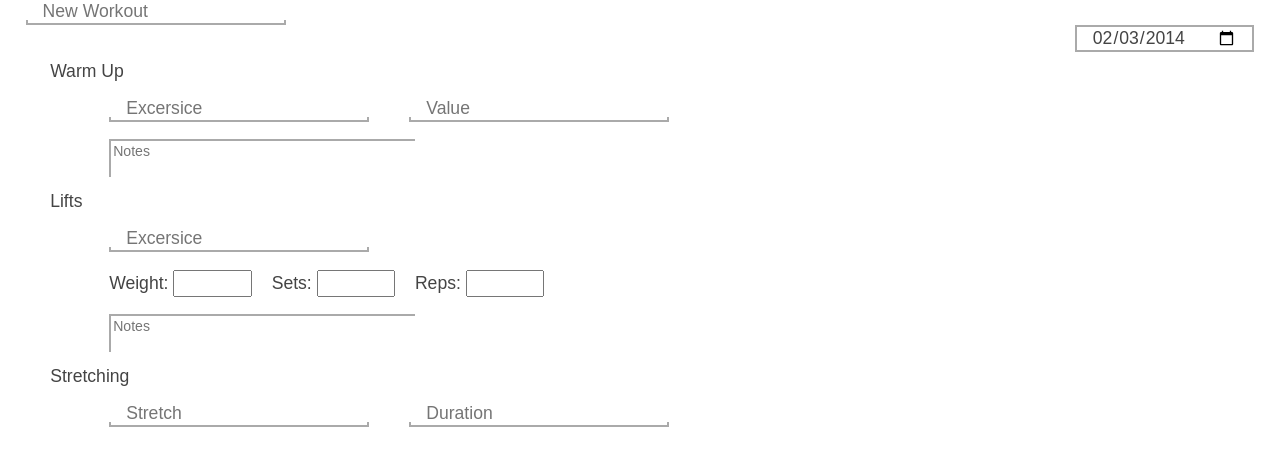
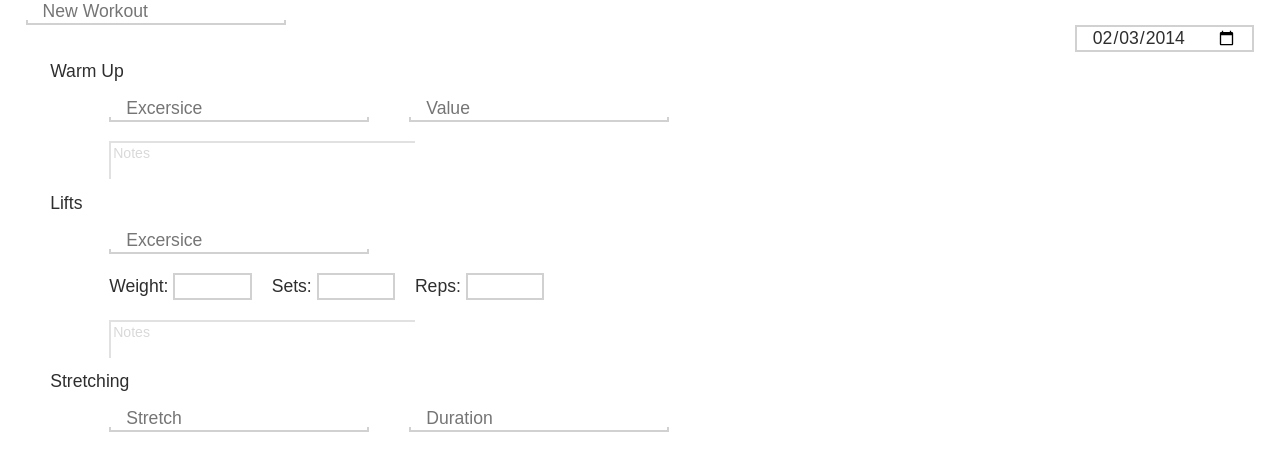
Before and after one commit to loppys9/liftlog, a Django app: page /workout in a window 1280 px wide. Shown: the top 471 px of the page. Run offline with Django 3.2, Linux system fonts and the light colour scheme; some libraries are stand-ins or nearby versions.

Commit message:
textarea resizing

```diff
--- a/weightlog/static/weightlog/base.css
+++ b/weightlog/static/weightlog/base.css
@@ -48,16 +48,36 @@ table {
 }
 
 body {
-	color: #444;
+	#color: #444;
+	color: #2e2e2e;
 	font: 1.1em arial,sans-serif;
 }
 
+body::selection {
+    background-color: #82e894;
+}
+
 input {
-    color: #444;
+    #color: #444;
+	color: #2e2e2e;
     font: 1em arial,sans-serif;
 }
 
 textarea {
-    color: #444;
+    #color: #444;
+	color: #2e2e2e;
     font: 0.8em arial,sans-serif;
 }
+
+textarea::-webkit-input-placeholder {
+    color: #d9d9d9;
+}
+textarea::-moz-placeholder {
+    color: #d9d9d9;
+}
+textarea:-moz-placeholder {
+    color: #d9d9d9;
+}
+textarea:-ms-input-placeholder {
+    color: #d9d9d9;
+}
--- a/weightlog/static/weightlog/nw.css
+++ b/weightlog/static/weightlog/nw.css
@@ -10,26 +10,55 @@
 textarea {
     resize: none;
     border: none;
-    border-top: 2px solid #aaa;
-    border-left: 2px solid #aaa;
+    #border-top: 2px solid #aeaeae;
+    #border-left: 2px solid #aeaeae;
+    border-top: 2px solid #e1e1e1;
+    border-left: 2px solid #e1e1e1;
     width: 300px;
+}
+
+textarea:focus {
+    outline: none;
+    border: 2px solid #d1d1d1;
+    width: 400px;
+    height: 4em;
+}
+
+textarea:focus::-webkit-input-placeholder {
+    color: #d1d1d1;
+}
+textarea:focus::-moz-placeholder {
+    color: #d1d1d1;
+}
+textarea:focus:-moz-placeholder {
+    color: #d1d1d1;
+}
+textarea:focus:-ms-input-placeholder {
+    color: #d1d1d1;
 }
 
 input[type="date"]:focus {
     outline: none;
-    border-color: #0FD61C;
-    #border-color: #91d695;
+    #border-color: #0FD61C;
+    border-color: #2bd04a;
 }
 
 input[type="date"] {
     margin: 0px;
     padding-left: 15px;
     padding-right: 15px;
-    border: 2px solid #aaa;
+    #border: 2px solid #aeaeae;
+    border: 2px solid #d1d1d1;
+}
+
+input[type="number"]:focus {
+    outline: none;
+    border: 2px solid #2bd04a;
 }
 
 input[type="number"] {
     width: 4em;
+    border: 2px solid #d1d1d1;
 }
 
 input[type="text"] {
@@ -37,26 +66,29 @@ input[type="text"] {
     padding-left: 15px;
     padding-right: 15px;
     border: none;
-    border-bottom: 2px solid  #aaa;
+    #border-bottom: 2px solid  #aeaeae;
+    border-bottom: 2px solid  #d1d1d1;
     vertical-align: bottom;
 }
 
 .textfocuscolor {
-    border-left: 1px solid #0FD61C;
-    border-right: 1px solid #0FD61C;
-    #border-left: 1px solid #91d695;
-    #border-right: 1px solid #91d695;
+    #border-left: 1px solid #0FD61C;
+    #border-right: 1px solid #0FD61C;
+    border-left: 1px solid #2bd04a;
+    border-right: 1px solid #2bd04a;
 }
 
 .textcolor {
-    border-left: 1px solid #aaa;
-    border-right: 1px solid #aaa;
+    #border-left: 1px solid #aeaeae;
+    #border-right: 1px solid #aeaeae;
+    border-left: 1px solid #d1d1d1;
+    border-right: 1px solid #d1d1d1;
 }
 
 input[type="text"]:focus {
     outline: none;
-    border-color: #0FD61C;
-    #border-color: #91d695;
+    #border-color: #0FD61C;
+    border-color: #2bd04a;
 }
 
 .insec {
@@ -66,7 +98,7 @@ input[type="text"]:focus {
 }
 
 .secval {
-    margin-bottom: 1em;
+    margin-bottom: 1.1em;
 }
 
 .ll {
```
